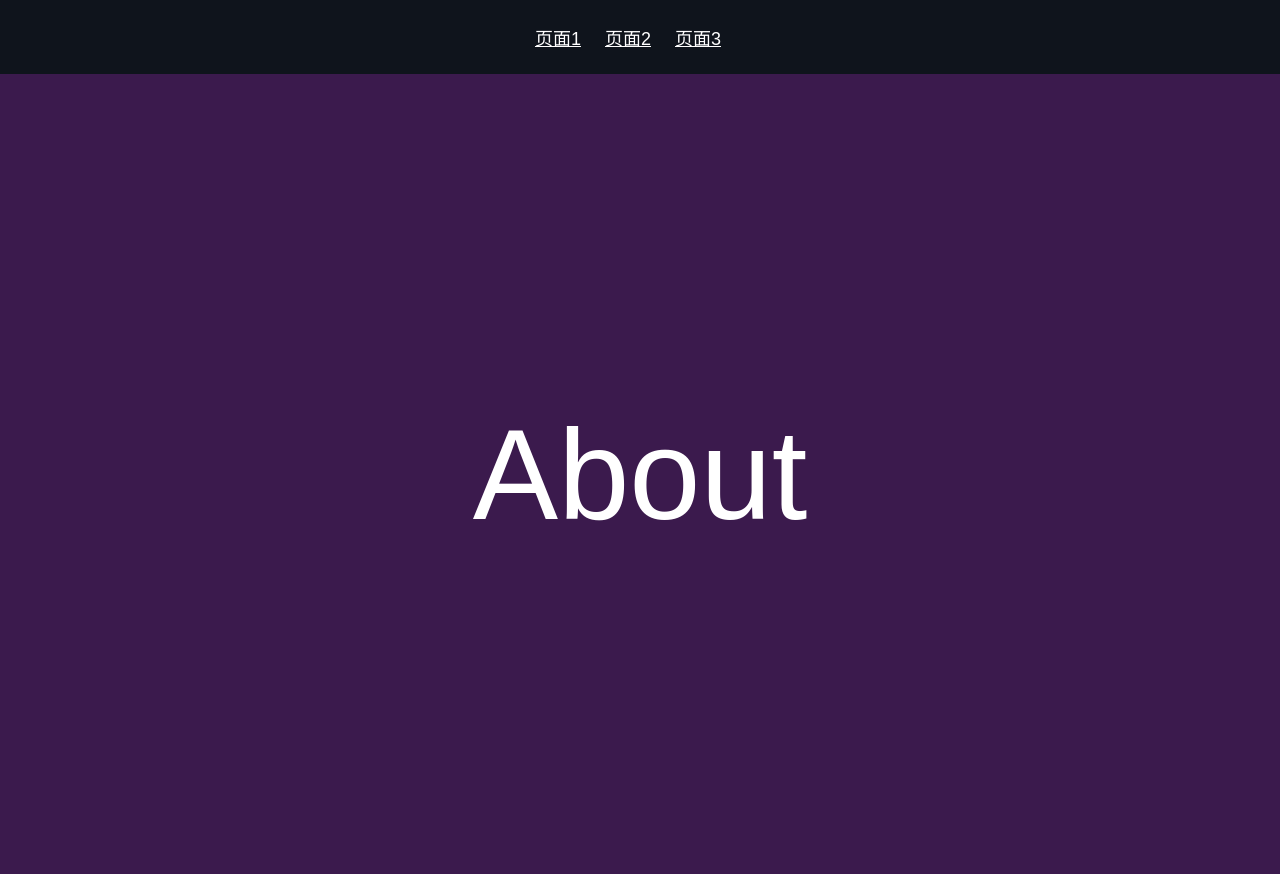
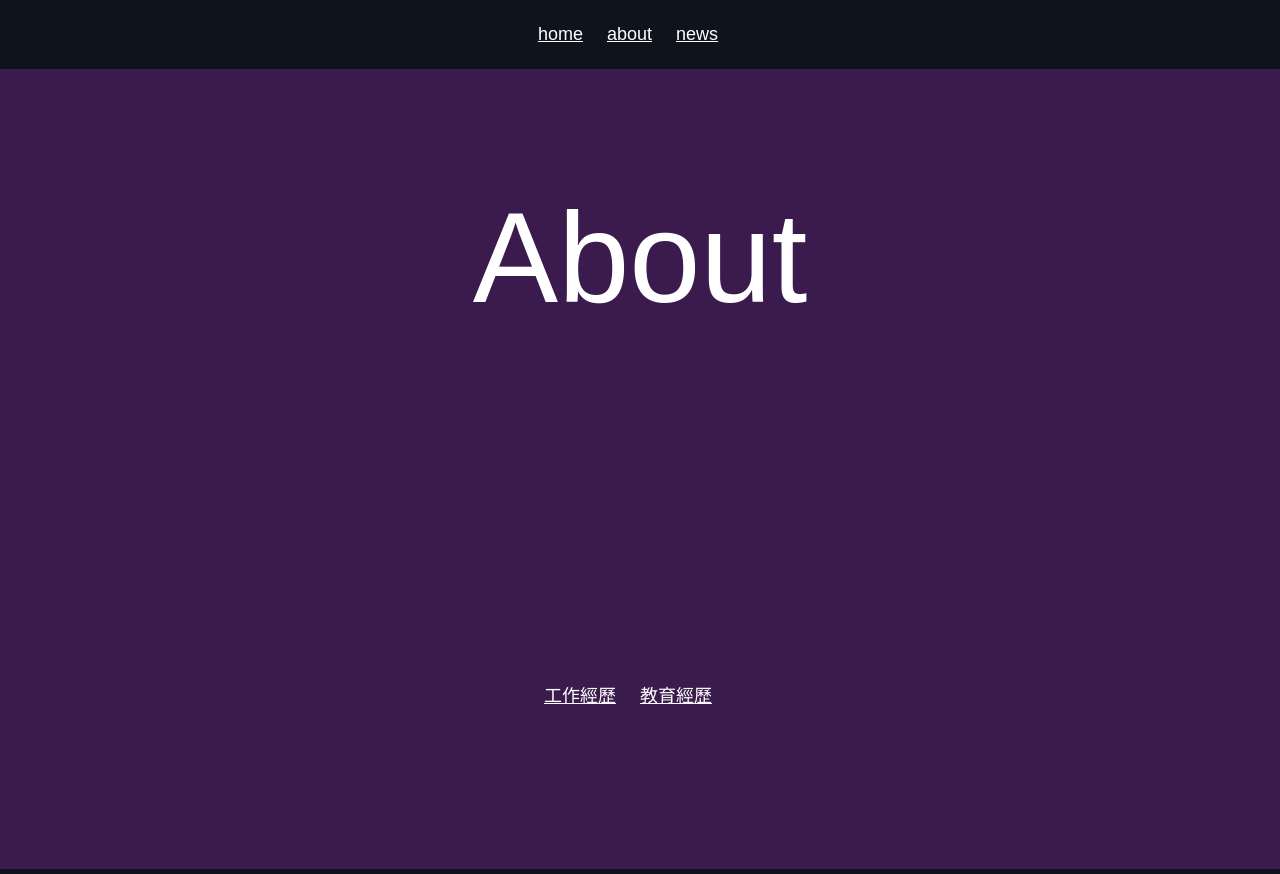
Before and after one commit to erichsupower/vue-router, a Vue app: page /about in a window 1280 px wide. Before the commit this address had no page. Built offline with nearby package versions, Linux system fonts and the light colour scheme.

Commit message:
3 files modified, 2 added

```diff
--- a/src/App.vue
+++ b/src/App.vue
@@ -1,8 +1,8 @@
 <template>
   <nav>
-    <router-link to="/">页面1</router-link>
-    <router-link to="/2">页面2</router-link>
-    <router-link to="/3">页面3</router-link>
+    <router-link to="/">home</router-link>
+    <router-link to="/about">about</router-link>
+    <router-link to="/news">news</router-link>
   </nav>
   <router-view></router-view>
 </template>
--- a/src/components/PageAbout.vue
+++ b/src/components/PageAbout.vue
@@ -1,5 +1,12 @@
 <template>
-  <div>About</div>
+  <div>
+    About
+    <nav>
+      <router-link to="/about/work">工作經歷</router-link>
+      <router-link to="/about/education">教育經歷</router-link>
+    </nav>
+    <router-view></router-view>
+  </div>
 </template>
 <script>
 export default {};
--- /dev/null
+++ b/src/components/PageAbout/EducationExperience.vue
@@ -0,0 +1,5 @@
+<template>
+  <div>
+    <p>于 XXXX 年在某大学毕业</p>
+  </div>
+</template>
--- /dev/null
+++ b/src/components/PageAbout/WorkExperience.vue
@@ -0,0 +1,5 @@
+<template>
+  <div>
+    <p>于 XXXX 年在某公司工作</p>
+  </div>
+</template>
```
Also changed, not shown: src/routes.js (+12 -0 lines).
